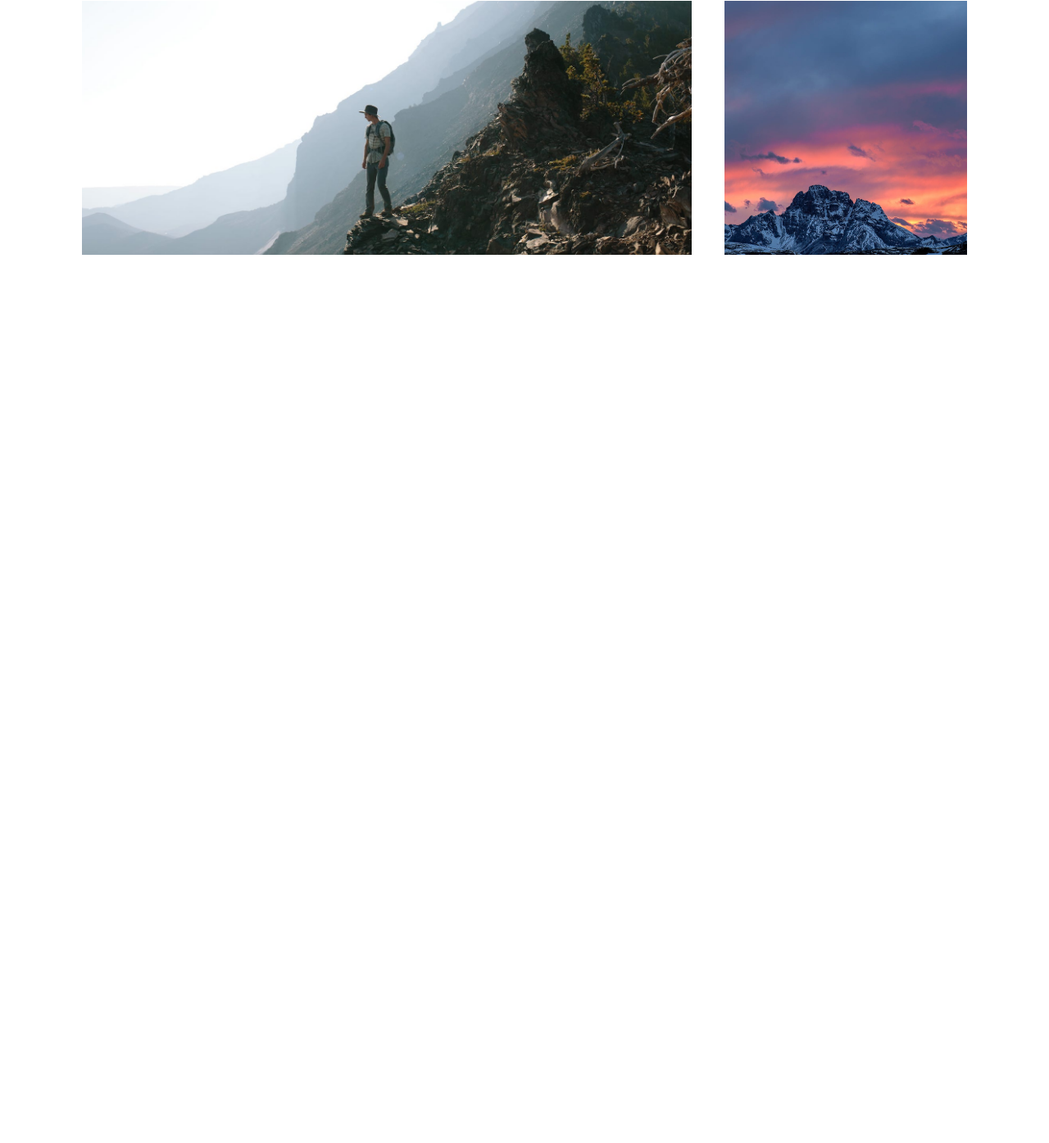
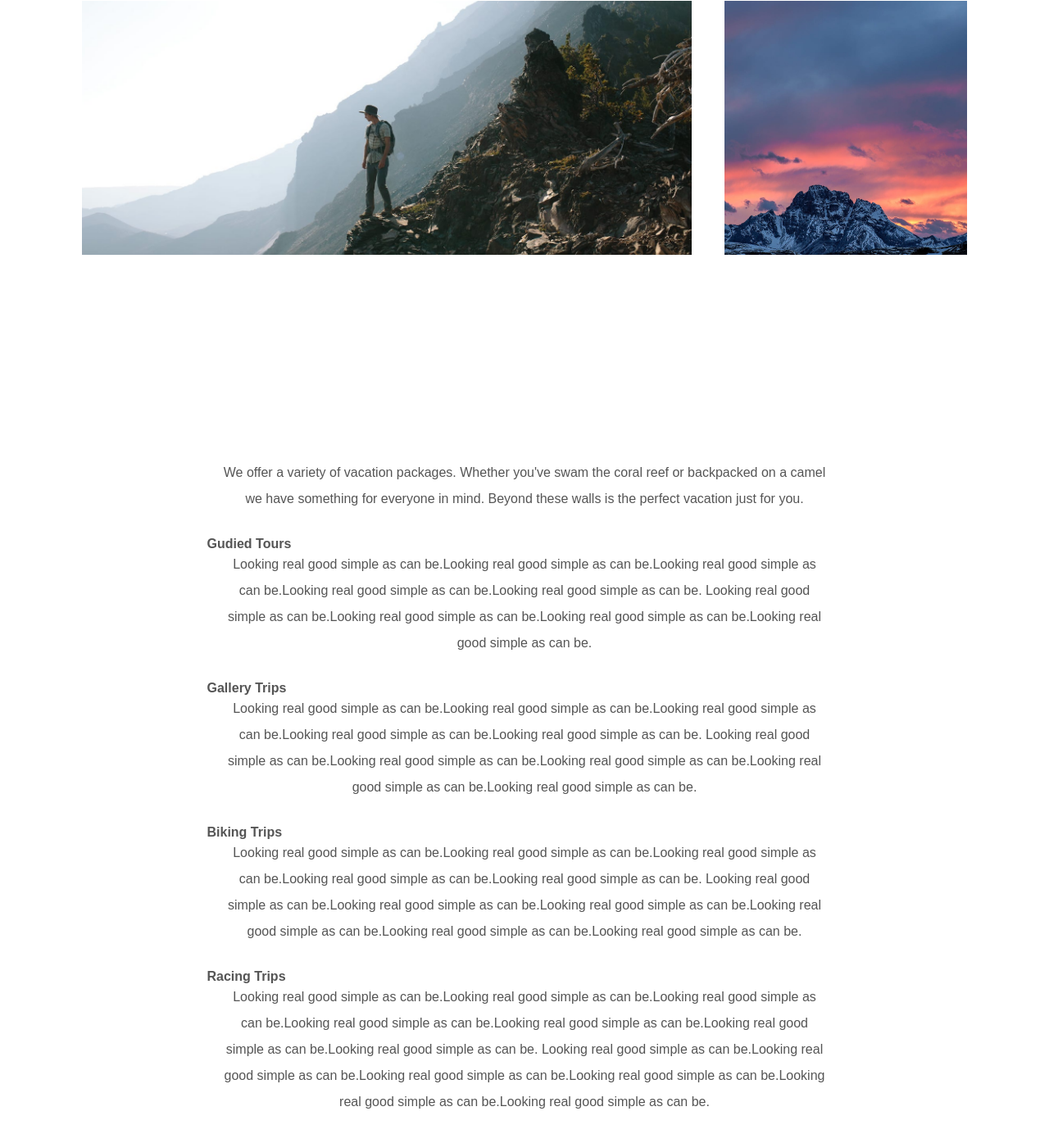
Before and after one commit to antdevelopment1/Nature_FlexBox_WebSite, a plain HTML site: page index.html in a window 1280 px wide. Shown: the part 1489-2884 px from the top of the page at 82% size. Before the commit the page ends 1920 px from the top, so only its background shows below. Drawn offline with nearby package versions, Linux system fonts and the light colour scheme.

Commit message:
Adds structure for packages section

```diff
--- a/index.html
+++ b/index.html
@@ -41,5 +41,46 @@
             <li class="small" style="background-image: url(./../images/mountain4.jpg);"></li>
         </ul>
     </section>
+
+    <section class="packages">
+        <h3 class="title"></h3>
+        <p>We offer a variety of vacation packages. Whether you've swam the coral reef or backpacked on a camel we have something for everyone in mind.
+            Beyond these walls is the perfect vacation just for you.
+        </p>
+        <ul class="grid">
+            <li>
+                <i class="fa fa-compass fa-4x"></i>
+                <h4>Gudied Tours</h4>
+                <p>
+                   Looking real good simple as can be.Looking real good simple as can be.Looking real good simple as can be.Looking real good simple as can be.Looking real good simple as can be.
+                   Looking real good simple as can be.Looking real good simple as can be.Looking real good simple as can be.Looking real good simple as can be.
+                </p>
+            </li>
+            <li>
+                <i class="fa fa-camera fa-4x"></i>
+                <h4>Gallery Trips</h4>
+                <p>
+                   Looking real good simple as can be.Looking real good simple as can be.Looking real good simple as can be.Looking real good simple as can be.Looking real good simple as can be.
+                   Looking real good simple as can be.Looking real good simple as can be.Looking real good simple as can be.Looking real good simple as can be.Looking real good simple as can be.
+                </p>
+            </li>
+            <li>
+                <i class="fa fa-bicycle fa-4x"></i>
+                <h4>Biking Trips</h4>
+                <p>
+                   Looking real good simple as can be.Looking real good simple as can be.Looking real good simple as can be.Looking real good simple as can be.Looking real good simple as can be.
+                   Looking real good simple as can be.Looking real good simple as can be.Looking real good simple as can be.Looking real good simple as can be.Looking real good simple as can be.Looking real good simple as can be.
+                </p>
+            </li>
+            <li>
+                <i class="fa fa-flag-checkered fa-4x"></i>
+                <h4>Racing Trips</h4>
+                <p>
+                    Looking real good simple as can be.Looking real good simple as can be.Looking real good simple as can be.Looking real good simple as can be.Looking real good simple as can be.Looking real good simple as can be.Looking real good simple as can be.
+                    Looking real good simple as can be.Looking real good simple as can be.Looking real good simple as can be.Looking real good simple as can be.Looking real good simple as can be.Looking real good simple as can be.
+                </p>
+            </li>
+        </ul>
+    </section>
 </body>
 </html>
```
